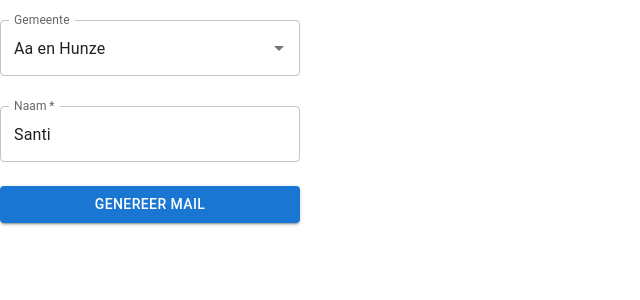
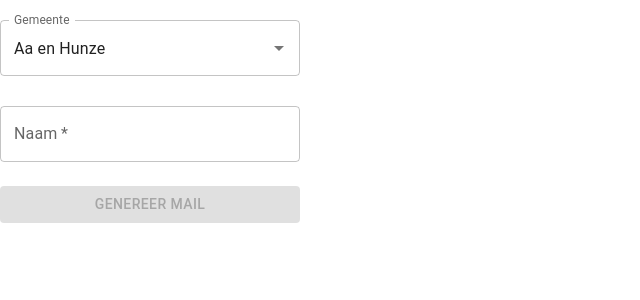
Before and after one commit to santivdt/ltd_ukraine, a Next.js app: page / in a window 1280 px wide. Shown: the top 300 px of the page, without its empty margins (0-640 px from the left). Built offline with nearby package versions, Linux system fonts and the light colour scheme.

Commit message:
Forgot to remove my name

```diff
--- a/pages/index.js
+++ b/pages/index.js
@@ -10,7 +10,7 @@ import { Button } from "@mui/material"
 export default function Home() {
   const gemeenten = data.map(item => ({ ...item, id: nanoid() }))
   const [value, setValue] = useState(gemeenten[0])
-  const [name, setName] = useState("Santi")
+  const [name, setName] = useState("")
   const [emailBody, setEmailBody] = useState(null)
   const [nieuwsbrief, setNieuwsbrief] = useState(false)
 
```
